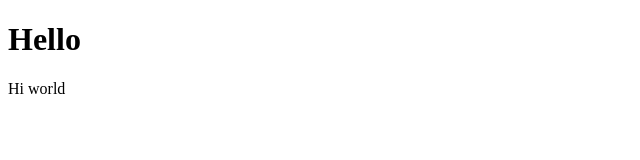
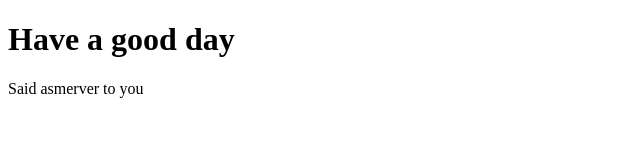
Before and after one commit to nuid64/asmerver, a plain HTML site: page index.html in a window 1280 px wide. Shown: the whole page, without its empty margins (0-640 px from the left). Drawn offline with Linux system fonts and the light colour scheme.

Commit message:
Change index.html

```diff
--- a/index.html
+++ b/index.html
@@ -2,10 +2,10 @@
 <html lang="en">
 	<head>
 		<meta charset="utf-8">
-		<title>Hello!</title>
+		<title>asmerver</title>
 	</head>
 	<body>
-		<h1>Hello</h1>
-		<p>Hi world</p>
+		<h1>Have a good day</h1>
+		<p>Said asmerver to you</p>
 	</body>
 </html>
```
